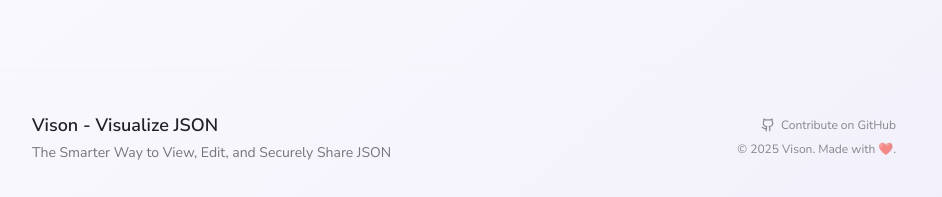
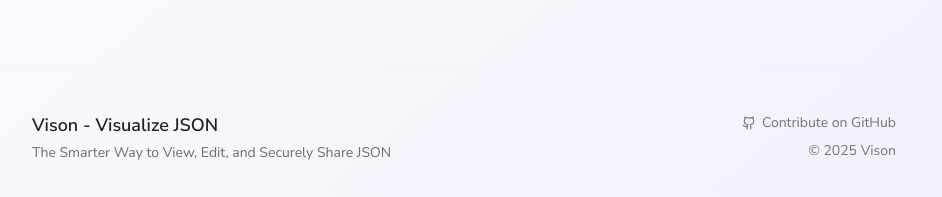
Before and after one commit to wazeerc/vison, a React (Vite) app: page / in a window 1280 px wide. Shown: the part 825-1022 px from the top of the page, without its empty margins (176-1118 px from the left). Built offline with nearby package versions, Linux system fonts and the light colour scheme; no server answers.

Commit message:
style: update border colors in Header and Footer components for consistency

```diff
--- a/src/components/Footer.tsx
+++ b/src/components/Footer.tsx
@@ -4,18 +4,18 @@ import { Github } from 'lucide-react';
 
 const Footer: React.FC = () => {
   return (
-    <footer className="py-10 mt-16 border-t border-gray-100 animate-fade-in">
+    <footer className="py-10 mt-16 border-t border-vison-purple/5 animate-fade-in">
       <div className="max-w-4xl mx-auto px-4">
         <div className="flex flex-col sm:flex-row justify-between items-center gap-6">
           <div className="text-center sm:text-left">
             <h3 className="text-lg font-semibold text-vison-dark-charcoal font-nunito">
               Vison - Visualize JSON
             </h3>
-            <p className="mt-1 text-sm text-vison-charcoal/70 font-nunito">
+            <p className="mt-1 text-sm text-vison-charcoal/75 font-nunito">
               The Smarter Way to View, Edit, and Securely Share JSON
             </p>
           </div>
-          <div className="flex flex-col items-center sm:items-end gap-2 text-xs text-vison-charcoal/60 font-nunito">
+          <div className="flex flex-col items-center sm:items-end gap-2 text-sm text-vison-charcoal/70 font-nunito">
             <a
               href="https://github.com/wazeerc/vison"
               target="_blank"
@@ -25,7 +25,7 @@ const Footer: React.FC = () => {
               <Github size={14} />
               Contribute on GitHub
             </a>
-            <p>&copy; {new Date().getFullYear()} Vison. Made with ❤️.</p>
+            <p className="select-none">&copy; {new Date().getFullYear()} Vison</p>
           </div>
         </div>
       </div>
--- a/src/components/Header.tsx
+++ b/src/components/Header.tsx
@@ -4,7 +4,7 @@ import { VisonLogo } from './HandDrawnIcons';
 
 const Header: React.FC = () => {
   return (
-    <header className="py-8 mb-8 border-b border-gray-100 animate-fade-in">
+    <header className="py-8 mb-8 border-b border-vison-purple/5 animate-fade-in">
       <div className="flex items-center justify-center gap-3 mb-2">
         <div className="relative">
           <VisonLogo className="w-8 h-8 text-vison-purple" />
```
